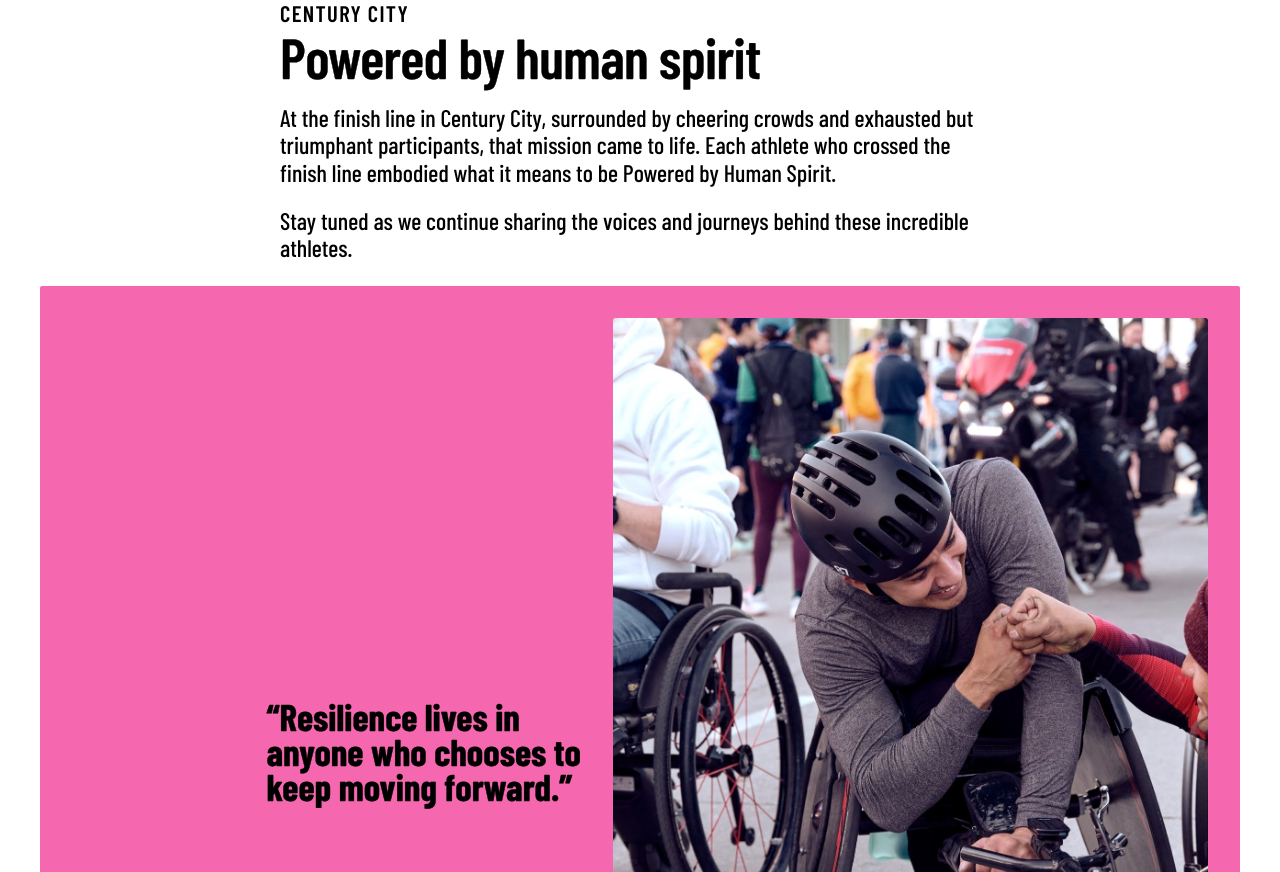
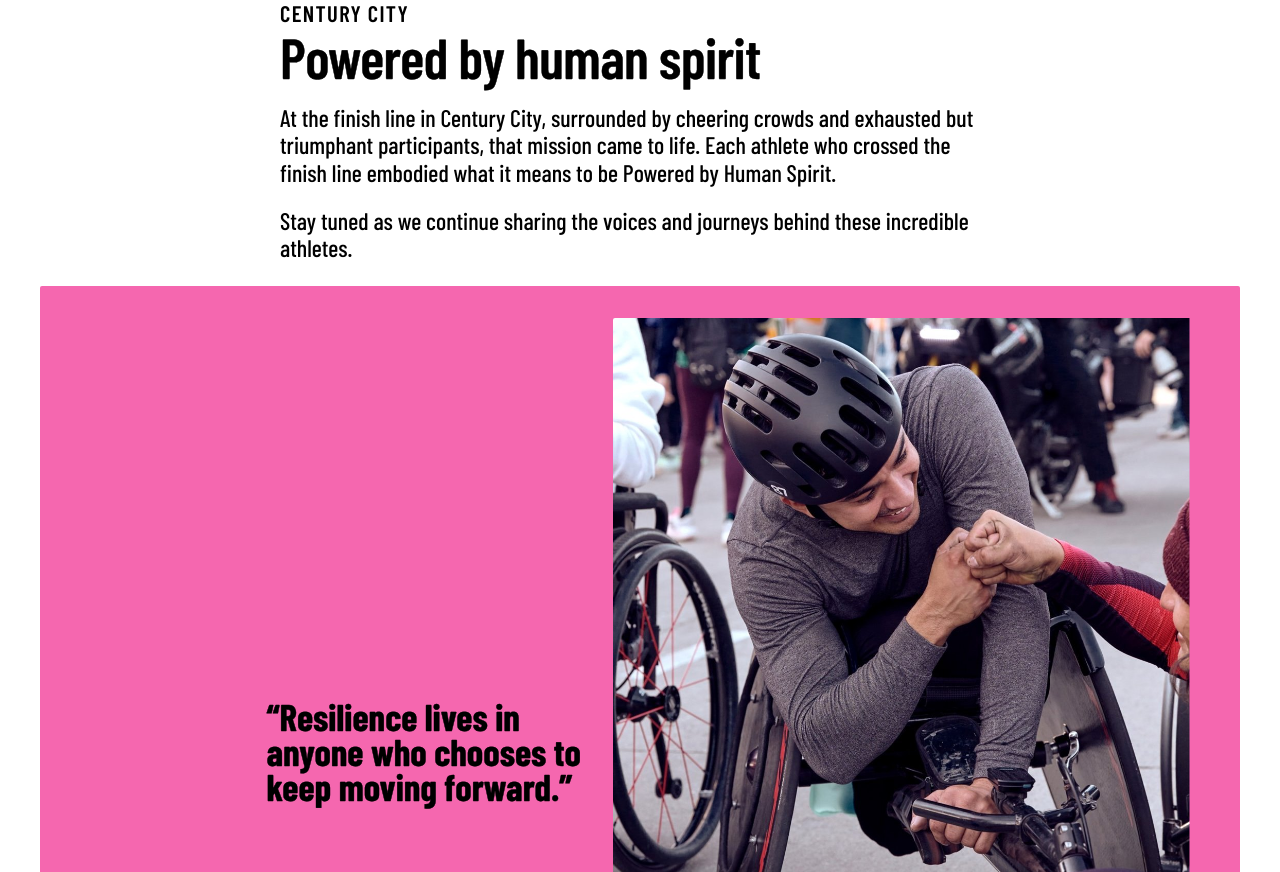
Before and after one commit to ARTISTSFORTRAUMA/athletes-for-trauma, a plain HTML site: page features/la-marathon/index.html in a window 1280 px wide. Shown: the part 9148-10020 px from the top of the page. Drawn offline with nearby package versions, Linux system fonts and the light colour scheme; a web font is replaced by a local one.

Commit message:
LA Marathon: reframe racer box photo
Co-Authored-By: Claude Opus 5.5 <noreply@anthropic.com>
Claude-Session: https://claude.ai/code/session_012U18n2jx8i57thyH5Nwtnb

```diff
--- a/features/la-marathon/index.html
+++ b/features/la-marathon/index.html
@@ -409,7 +409,7 @@ footer p span{color:#c2367f}
 
     <div class="wrap wide">
       <div class="pq ir boxed photo" style="--ar:1554/2400">
-        <figure><span class="crop"><img loading="lazy" src="/features/la-marathon/img/m2617.jpg" alt="A wheelchair racer adjusting his gloves before the race" style="object-position:50% 100%;transform-origin:50% 100%;transform:scale(1)"></span></figure>
+        <figure><span class="crop"><img loading="lazy" src="/features/la-marathon/img/m2617.jpg" alt="A wheelchair racer adjusting his gloves before the race" style="object-position:50% 100%;transform-origin:50% 100%;transform:translate(-54px, 0px) scale(1.12)"></span></figure>
         <div class="q"><blockquote class="long" style="text-wrap:balance">“Resilience lives in anyone who chooses to keep moving forward.”</blockquote></div>
       </div>
     </div>
```
